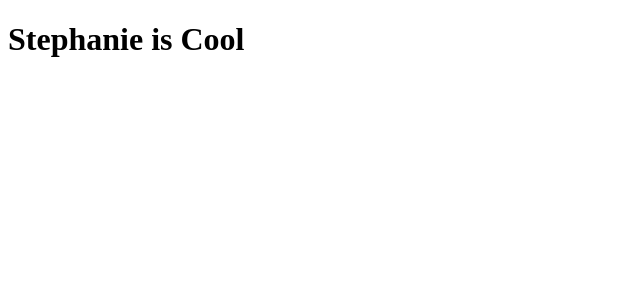
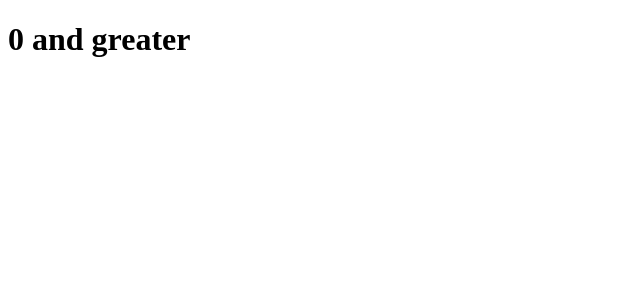
Before and after one commit to SW55293/advanced-react-fundamentals, a React (Create React App) app: page / in a window 1280 px wide. Shown: the top 300 px of the page, without its empty margins (0-640 px from the left). Built offline with nearby package versions, Linux system fonts and the light colour scheme.

Commit message:
finishing func

```diff
--- a/src/Reusability/AppReuse-2.js
+++ b/src/Reusability/AppReuse-2.js
@@ -23,10 +23,17 @@ const AppReuse2 = (props) => {
 			{/* 1 = <Render1 func={function() {return "this is a function"}}/> */}
 			{/* 2 = <Render1 func={function() {return <h1>"this is a function"</h1>}}/> */}
 			{/* 3 = <Render1 func={function(name) {return <h1>Hey {name}</h1>}}/> */}
-			<Render1 func={
+			{/* <Render1 func={
 				function (isCool) {
 					return (
-						<h1>{isCool ? " Stephanie is Cool" : "She Sucks!"}</h1>
+						<h1>Stephanie, {isCool ? "is Cool" : "Sucks!"}</h1>
+					)
+				}
+			} /> */}
+			<Render1 name={
+				function(number) {
+					return (
+						<h1>{number > 0 ? "0 and greater" : "Less than 0"}</h1>
 					)
 				}
 			} />
--- a/src/Reusability/Render/RenderPractice.js
+++ b/src/Reusability/Render/RenderPractice.js
@@ -13,8 +13,10 @@ const RenderPractice = (props) => {
 			{/* Hello there {props.func("Stephanie")} */}
 			{/* pass in a name into the function for #3 in appreuse2*/}
 
-			{props.func(true)}
+			{/* {props.func(false)} */}
 			{/* example with a boolean variable */}
+
+			{props.name(29)}
 
 		</div>
 	)
```
